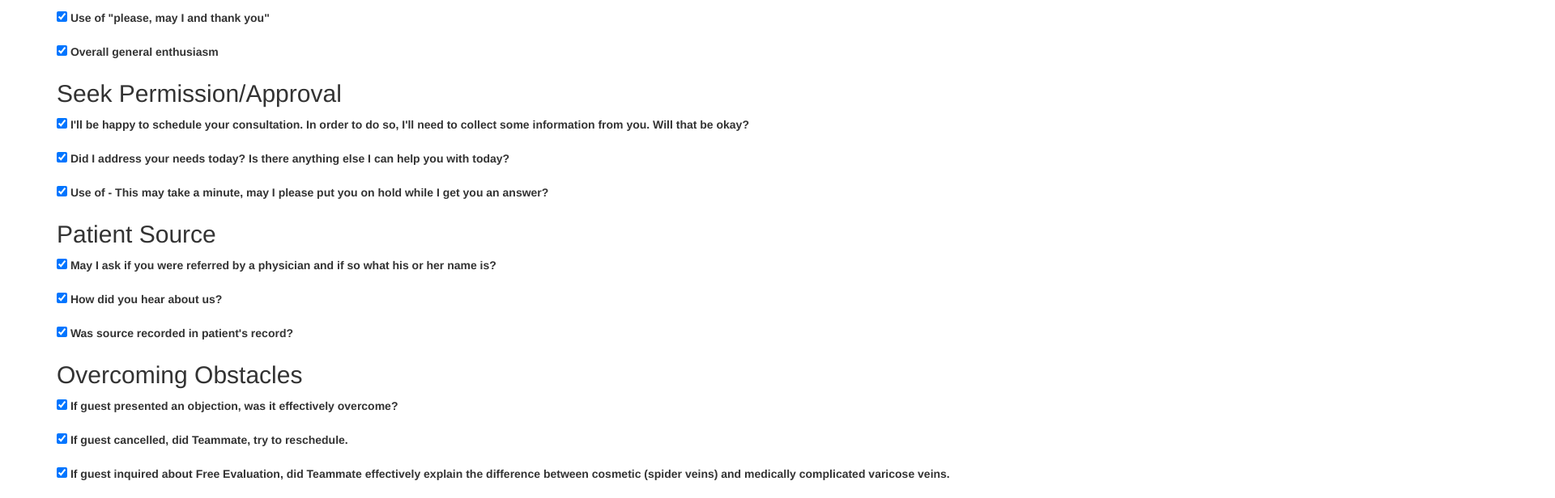
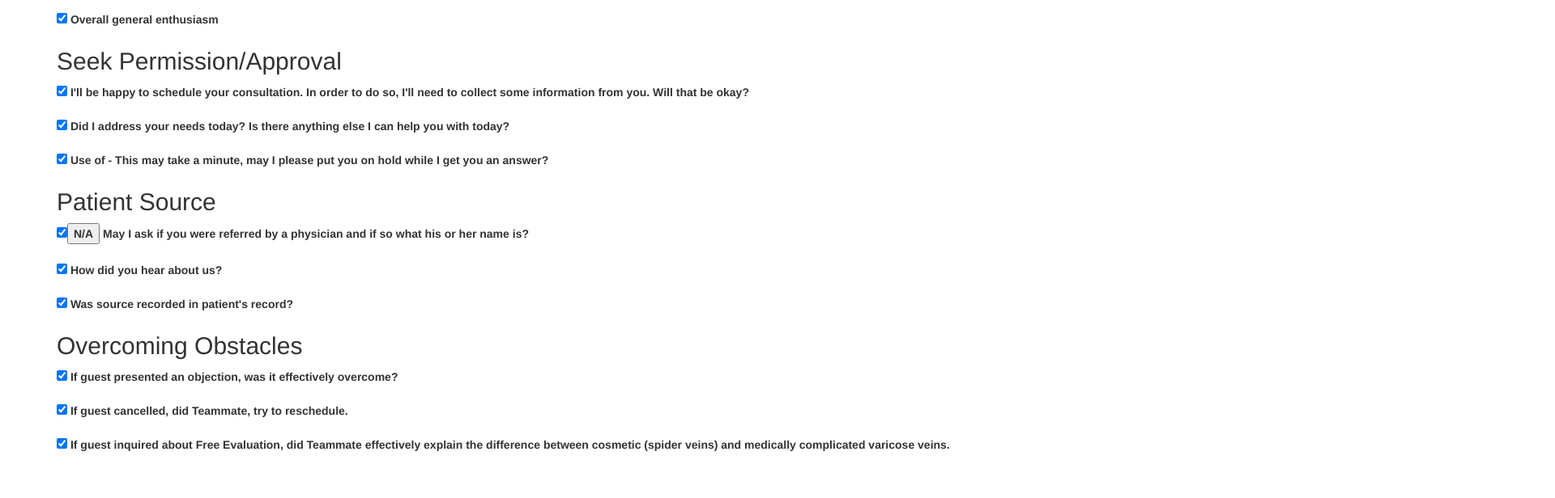
Before and after one commit to NickFenzan/call-scorecard-frontend, an Angular app: page / in a window 1280 px wide. Shown: the part 532-1148 px from the top of the page at 81% size, 1920 px wide, since content can reach past the window. After the commit the page ends 1112 px from the top, so only its background shows below. Built offline with nearby package versions, Linux system fonts and the light colour scheme.

Commit message:
junky n/a draft, complete garbage

```diff
--- a/src/app/scorecard/scorecard.component.html
+++ b/src/app/scorecard/scorecard.component.html
@@ -1,5 +1,5 @@
 <div class="container">
-  {{diagnostic}}
+  <!-- {{diagnostic}} -->
   <h1>Call Scorecard</h1>
   <div class="form-group">
     <label for="reviewer">Reviewer</label>
@@ -81,6 +81,7 @@
   <div class="form-group">
     <label>
       <input type="checkbox" [(ngModel)]="model.criteriaScore.referredByPhysician">
+      <button (click)="notApplicable($event)">N/A</button>
       May I ask if you were referred by a physician and if so what his or her
       name is?
     </label>
--- a/src/app/scorecard/scorecard.component.ts
+++ b/src/app/scorecard/scorecard.component.ts
@@ -45,6 +45,12 @@ export class ScorecardComponent implements OnInit {
   ngOnInit() {
   }
 
+  notApplicable(event){
+    // event.target
+    // console.log(criteria);
+    // this.model.criteriaScore[criteria] = false;
+  }
+
   get diagnostic() { return JSON.stringify(this.model); }
 
 }
```
